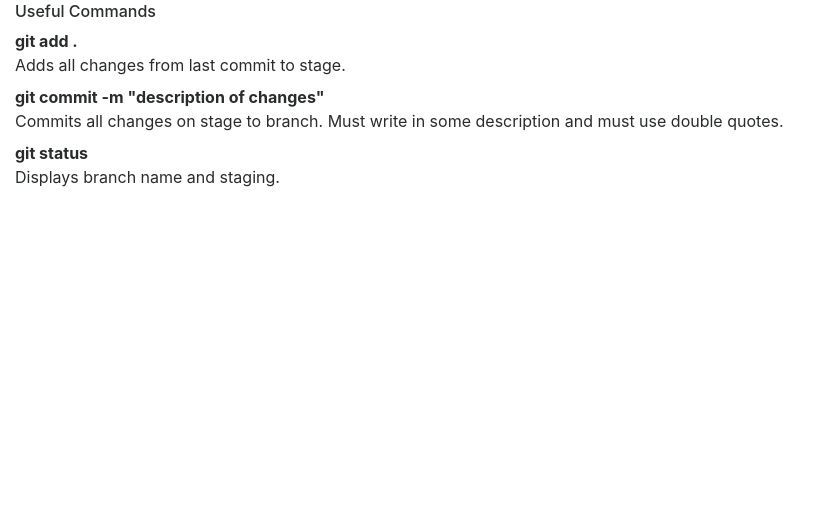
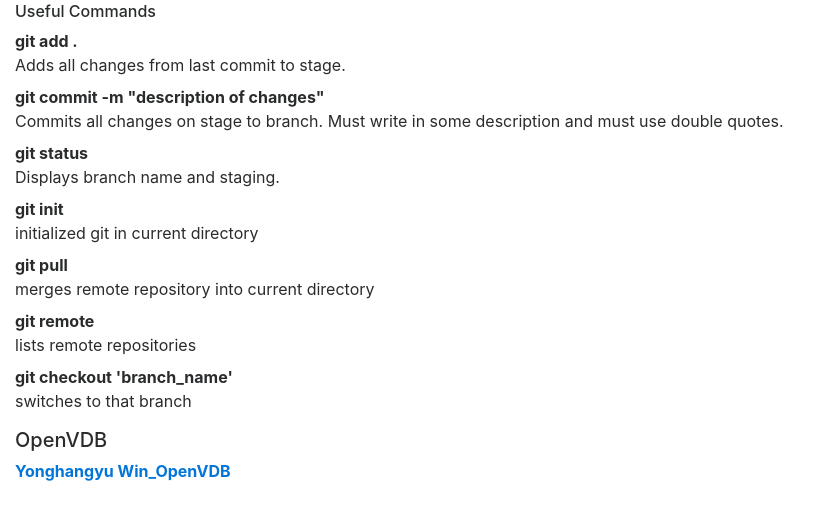
Before and after one commit to diesfirst/django_local_library, a Django app: page /coding/ in a window 1280 px wide. Shown: the part 141-661 px from the top of the page, without its empty margins (0-831 px from the left). Run offline with Django 3.2, Linux system fonts and the light colour scheme; some libraries are stand-ins or nearby versions.

Commit message:
additions

```diff
--- a/home/templates/home/resources/coding.html
+++ b/home/templates/home/resources/coding.html
@@ -23,7 +23,25 @@
 	<dd> Commits all changes on stage to branch. Must write in some description and must use double quotes. </dd>
 	<dt> git status </dt>
 	<dd> Displays branch name and staging. </dd>
+	<dt> git init </dt>
+	<dd> initialized git in current directory </dd>
+	<dt> git pull </dt>
+	<dd> merges remote repository into current directory </dd>
+	<dt> git remote </dt>
+	<dd> lists remote repositories </dd>
+	<dt> git checkout 'branch_name' </dt>
+	<dd> switches to that branch
+
 </dl>
+
+<h5>
+  OpenVDB
+</h5>
+
+<dl>
+  <dt><a href="https://github.com/yonghangyu/win_openvdb">Yonghangyu Win_OpenVDB</a><dd>
+</dl>
+
 
 </div>
 
```
Also changed, not shown: home/templates/home/resources/houdini.html (+8 -0 lines).
